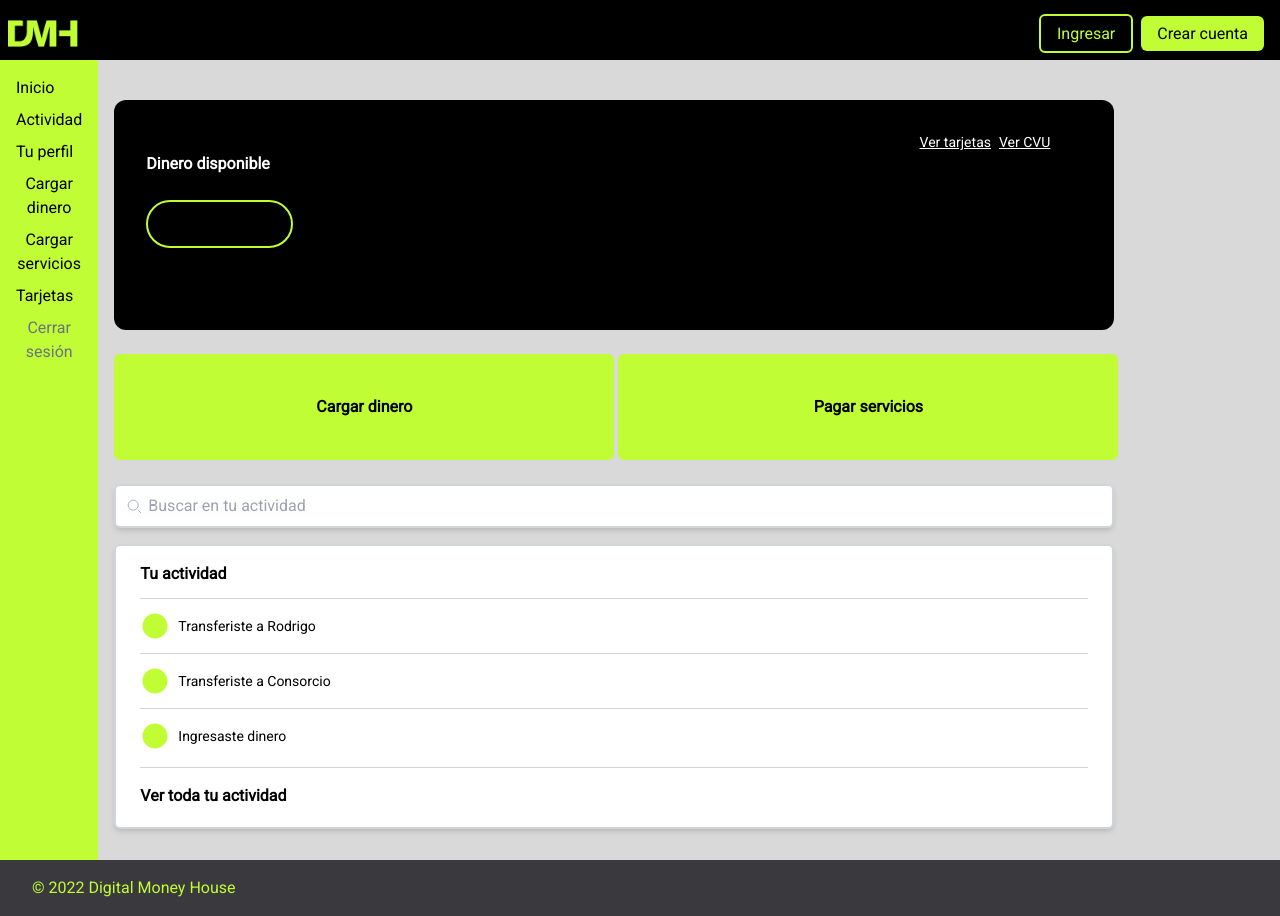
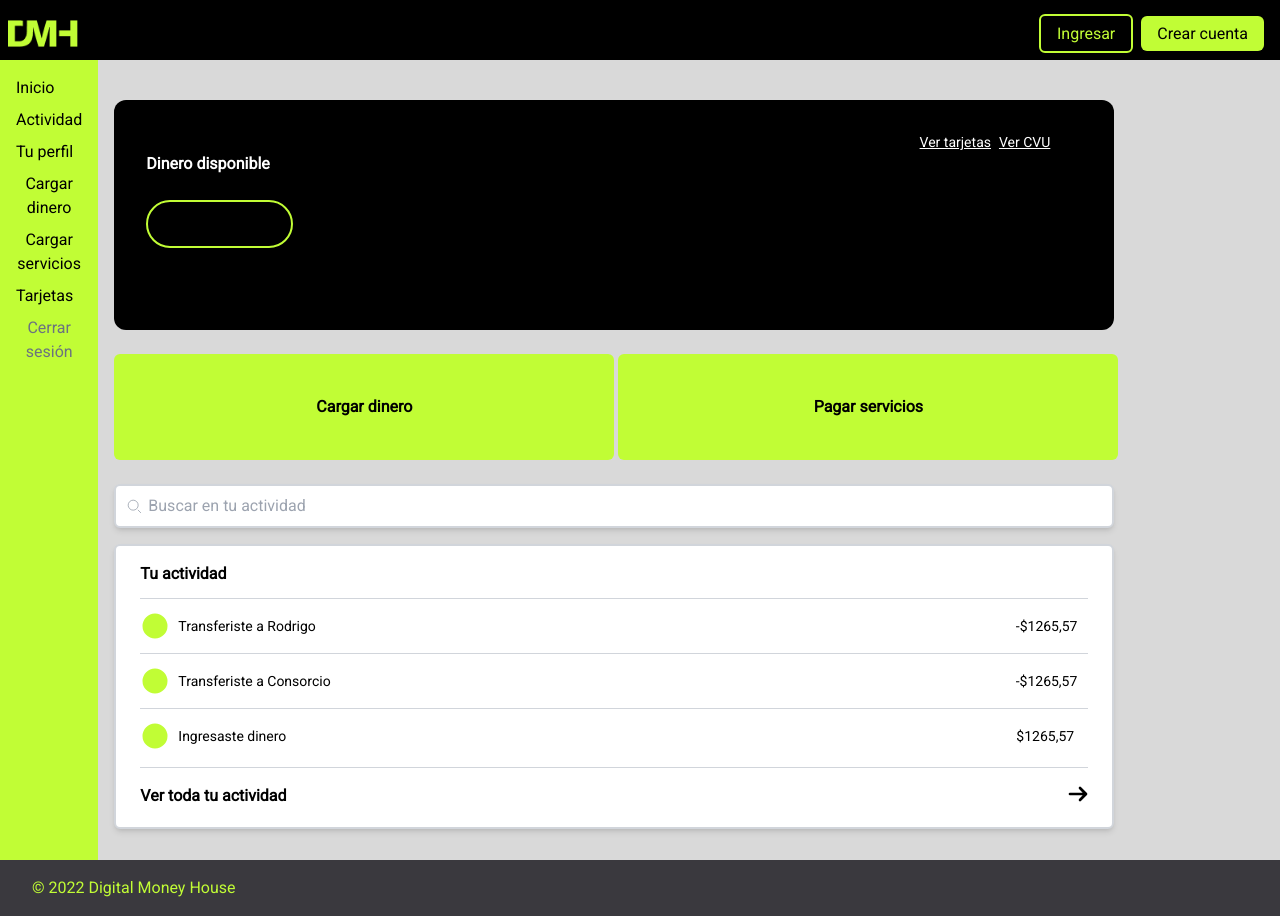
Before and after one commit to VictoriaCanclini/digital-money-house, a Next.js app: page /home in a window 1280 px wide. Shown: the top 916 px of the page. Built offline with nearby package versions, Linux system fonts and the light colour scheme.

Commit message:
ok desktop mode

```diff
--- a/src/app/home/page.jsx
+++ b/src/app/home/page.jsx
@@ -1,4 +1,4 @@
-import { Circle, Search } from "@/common/Icons";
+import { Arrow, Circle, Search } from "@/common/Icons";
 import Card from "@/components/Card";
 import Footer from "@/components/Footer";
 import Navbar from "@/components/Navbar";
@@ -33,19 +33,25 @@ const HomePage = () => {
               <div className="flex items-center ml-6 text-sm">
                 <Circle color={"[#C1FD35]"} className="mr-2" />
                 <span className="ml-2">Transferiste a Rodrigo</span>
+                <span className="ml-[700px]">-$1265,57</span>
               </div>
               <hr className="border-gray-300 my-3 mr-6 ml-6" />
               <div className="flex items-center ml-6 text-sm">
                 <Circle className="mr-2" />
                 <span className="ml-2">Transferiste a Consorcio</span>
+                <span className="ml-[685px]">-$1265,57</span>
               </div>
               <hr className="border-gray-300 my-3 mr-6 ml-6" />
               <div className="flex items-center ml-6 text-sm">
                 <Circle className="mr-2" />
                 <span className="ml-2">Ingresaste dinero</span>
+                <span className="ml-[730px]">$1265,57</span>
               </div>
               <hr className="border-gray-300 my-4 mr-6 ml-6" />
-              <span className="ml-6 font-bold">Ver toda tu actividad</span>
+              <div className="flex justify-between mr-6">
+                <span className="ml-6 font-bold">Ver toda tu actividad</span>
+                <Arrow />
+              </div>
             </div>
           </div>
         </div>
--- a/src/common/Icons.jsx
+++ b/src/common/Icons.jsx
@@ -53,3 +53,19 @@ export function Circle({ width, height, color }) {
     </svg>
   );
 }
+
+export function Arrow({ width, height, color }) {
+  return (
+    <svg
+      xmlns="http://www.w3.org/2000/svg"
+      width={width || "20"}
+      height={height || "20"}
+      viewBox="0 0 15 15"
+    >
+      <path
+        fill={color || "currentColor"}
+        d="M8.293 2.293a1 1 0 0 1 1.414 0l4.5 4.5a1 1 0 0 1 0 1.414l-4.5 4.5a1 1 0 0 1-1.414-1.414L11 8.5H1.5a1 1 0 0 1 0-2H11L8.293 3.707a1 1 0 0 1 0-1.414"
+      />
+    </svg>
+  );
+}
```
